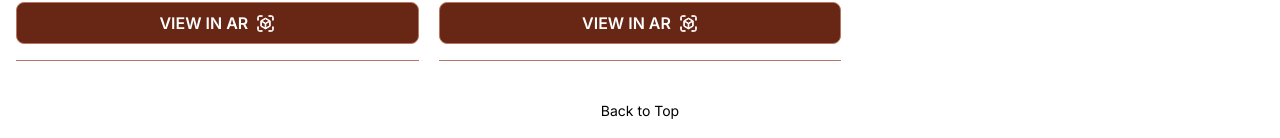
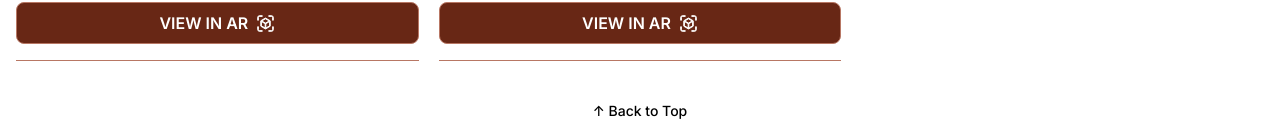
Before and after one commit to hrithikwins/AR-Donut, a Next.js app: page / in a window 1280 px wide. Shown: the part 978-1116 px from the top of the page. Built offline with nearby package versions, Linux system fonts and the light colour scheme; a web font is replaced by a local one.

Commit message:
back to top implemented

```diff
--- /dev/null
+++ b/components/Buttons/BackToTop.tsx
@@ -0,0 +1,30 @@
+import React, { useState, useEffect } from "react";
+import { motion } from "framer-motion";
+
+const BackToTopButton = () => {
+  const [isVisible, setIsVisible] = useState(true);
+  const scrollToTop = () => {
+    window.scrollTo({
+      top: 0,
+      behavior: "smooth",
+    });
+  };
+  return (
+    <>
+      {isVisible && (
+        <motion.button
+          onClick={scrollToTop}
+          initial={{ opacity: 0, y: 50 }}
+          animate={{ opacity: 1, y: 0 }}
+          exit={{ opacity: 0, y: 50 }}
+          transition={{ duration: 0.3, ease: "easeInOut" }}
+          className="cursor-pointer font-medium "
+        >
+          ↑ Back to Top
+        </motion.button>
+      )}
+    </>
+  );
+};
+
+export default BackToTopButton;
--- a/components/Layout/Footer.tsx
+++ b/components/Layout/Footer.tsx
@@ -1,9 +1,12 @@
 import React from 'react'
+import BackToTopButton from '../Buttons/BackToTop';
 
 const Footer = () => {
   return (
-    <div className='text-center py-5 text-sm'>Back to Top</div>
-  )
+    <div className="text-center py-5 text-sm">
+      <BackToTopButton/>
+    </div>
+  );
 }
 
 export default Footer
--- a/components/Layout/Header.tsx
+++ b/components/Layout/Header.tsx
@@ -22,12 +22,18 @@ const ShareSvg = () => {
 };
 
 const shareContent = async () => {
+  const imageFile = await fetch("/og-image.jpg").then((res) =>
+    res.blob()
+  ); // Replace with your image URL
+  const file = new File([imageFile], "image.jpg", { type: "image/jpeg" }); // Create a File object
+
   if (navigator.share) {
     try {
       await navigator.share({
-        title: "Check this out!",
-        text: "I found this amazing content!",
+        title: "Donut Factory!",
+        text: "Hey I found donuts for you!",
         url: window.location.href, // Share the current page URL
+        files: [file], // Include the image file
       });
       console.log("Content shared successfully!");
     } catch (error) {
```
